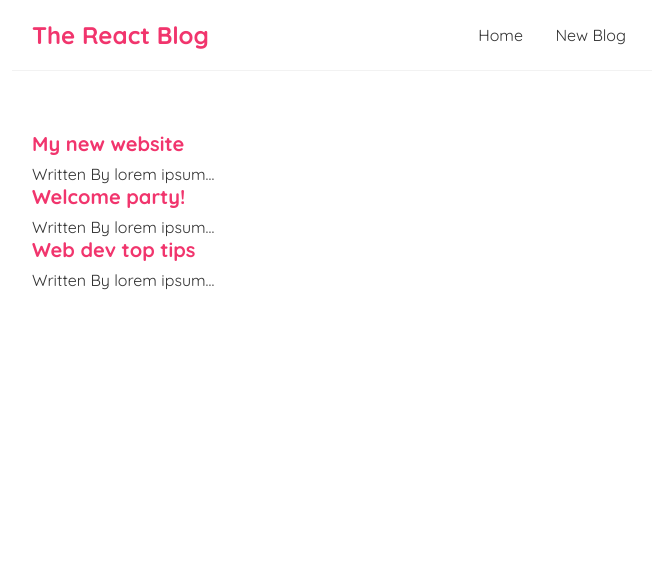
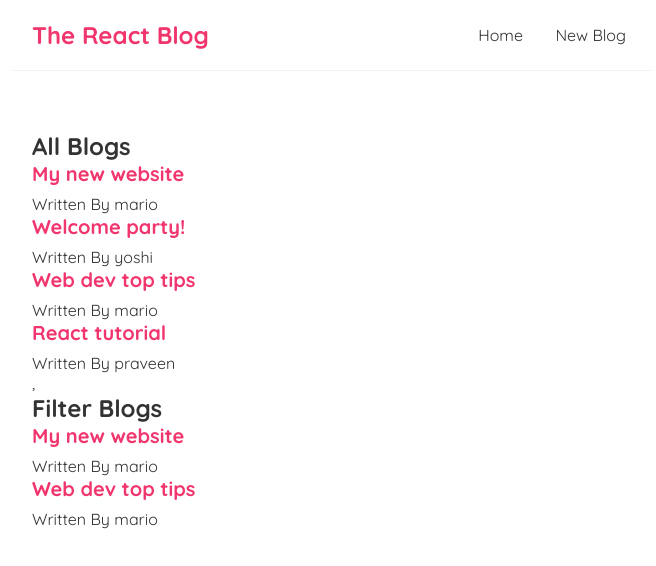
Before and after one commit to praveen-malviya/blog-react, a React (Create React App) app: page / in a window 1280 px wide. Shown: the top 566 px of the page, without its empty margins (308-964 px from the left). Built offline with nearby package versions, Linux system fonts and the light colour scheme.

Commit message:
CH12: Props and Filtering

```diff
--- /dev/null
+++ b/src/BlogList.js
@@ -0,0 +1,20 @@
+const BlogList = ({ blogs, title }) => {
+    // when using (props)
+    // const blogs = props.blogs;
+    // const title = props.title
+
+
+    return (
+        <div className="blog-list">
+            <h2>{ title }</h2>
+            {blogs.map((blog) => (
+               <div className="blog-preview" key={blog.id}>
+                    <h2>{ blog.title }</h2>
+                    <p>Written By { blog.author }</p>
+                </div>
+            ))}
+        </div>
+    );
+}
+
+export default BlogList;
--- a/src/Home.js
+++ b/src/Home.js
@@ -1,24 +1,21 @@
 import { useState } from "react";
+import BlogList from "./BlogList";
 
 const Home = () => {
 
     const [blogs, setBlogs] = useState([
         { title: 'My new website', body: 'lorem ipsum...', author: 'mario', id: 1 },
         { title: 'Welcome party!', body: 'lorem ipsum...', author: 'yoshi', id: 2 },
-        { title: 'Web dev top tips', body: 'lorem ipsum...', author: 'mario', id: 3 }
+        { title: 'Web dev top tips', body: 'lorem ipsum...', author: 'mario', id: 3 },
+        { title: 'React tutorial', body: 'lorem ipsum...', author: 'praveen', id: 3 }
 
     ])
     return (
 
         <div className="home">
-            {blogs.map((blog) => (
-               <div className="blog-preview" key={blog.id}>
 
-                <h2>{ blog.title }</h2>
-                <p>Written By { blog.body }</p>
-
-                </div>
-            ))}
+        <BlogList blogs={ blogs } title = "All Blogs" /> ,<br />
+        <BlogList blogs={ blogs.filter((blog) => blog.author === 'mario') } title = "Filter Blogs" />
 
         </div>
 
--- a/src/Navbar.js
+++ b/src/Navbar.js
@@ -8,6 +8,7 @@
 
               <a href="/"> Home </a>
               <a href="/create">New Blog</a>
+
             </div>
         </nav>
      );
```
